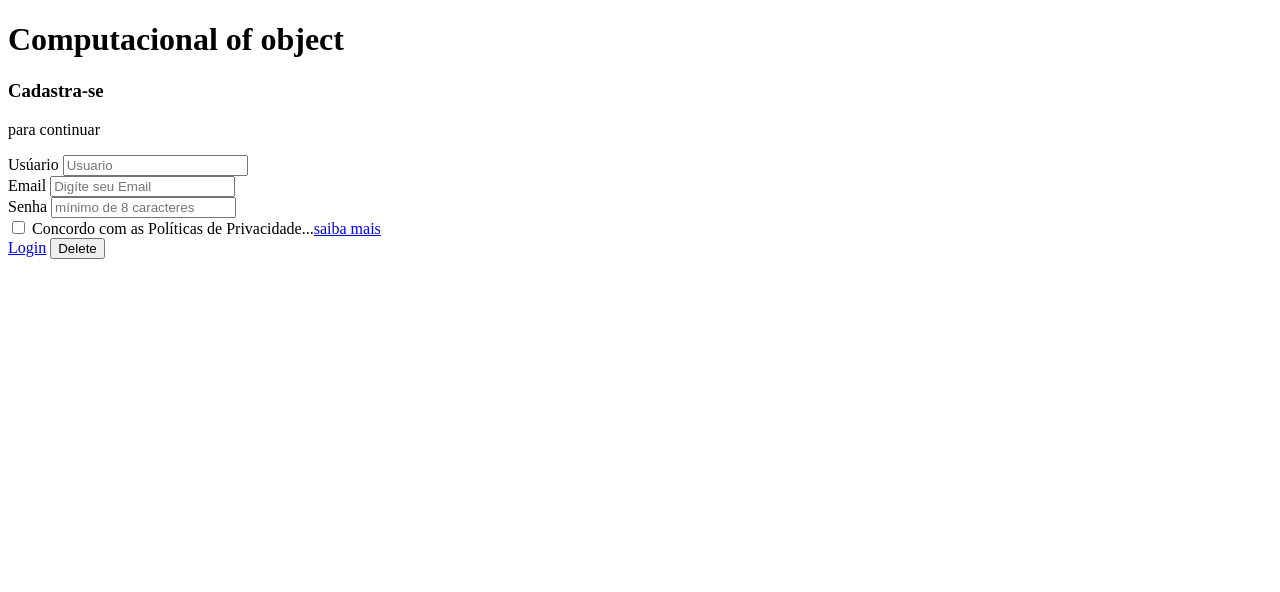
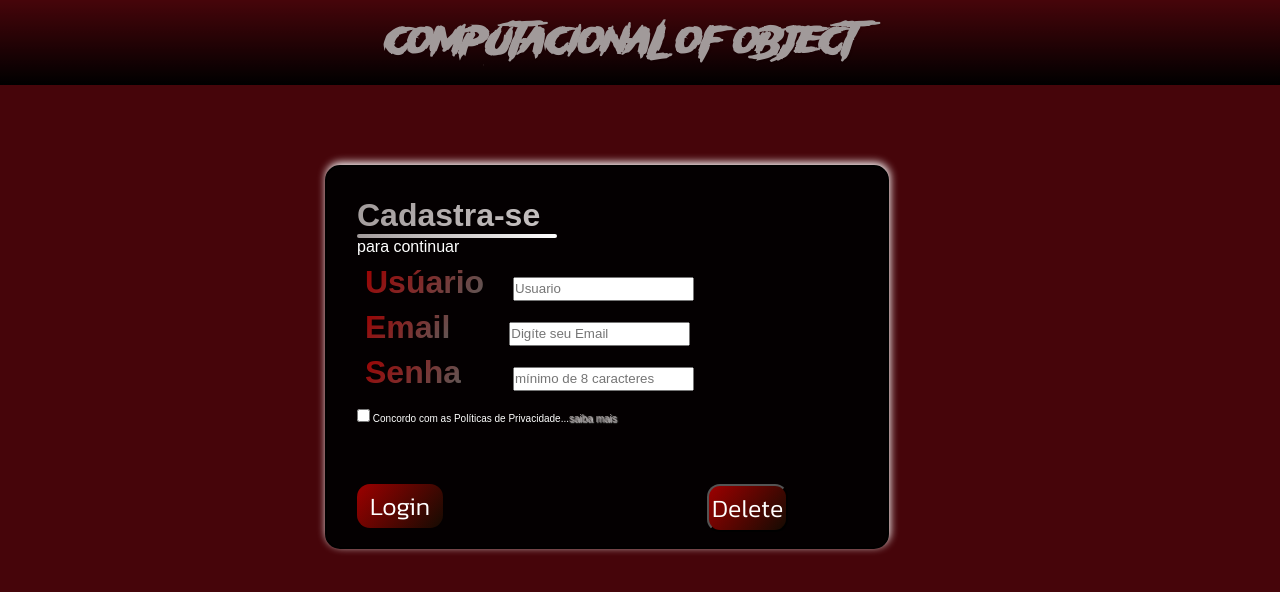
Before and after one commit to Jiraya660/projeto-cadastro, a plain HTML site: page index.html in a window 1280 px wide. Drawn offline with Linux system fonts and the light colour scheme; a web font is replaced by a local one.

Commit message:
att layout desktop

```diff
--- /dev/null
+++ b/estiloresponsivo/desktop.css
@@ -0,0 +1,208 @@
+@charset "UTF-8";
+
+
+@import url('https://fonts.googleapis.com/css2?family=Kanit:ital,wght@0,300;1,200&display=swap');
+
+
+@import url('https://fonts.googleapis.com/css2?family=Aboreto&display=swap');
+
+
+@font-face {
+font-family: 'Storm Gust';
+src: url(../fonts/storm_gust/Storm\ Gust.otf) format('opetype'),
+  url(../fonts/storm_gust/Storm\ Gust.ttf) format('truetype');
+font-style: normal;
+}
+
+:root {
+--color1: #3E0409;
+--color2: #040001;
+--color3: #A19A9A;
+--color4: #FFFFFF;
+--background-image: linear-gradient(-50deg, rgb(20, 11, 2), rgb(157, 0, 0));
+--background-image2: linear-gradient(-50deg, #ffffff, #A19A9A);
+--fontPrincipal: 'Storm Gust';
+--font2: 'Kanit';
+--font3: 'Aboreto';
+}
+
+* {
+font-family: Arial, Helvetica, sans-serif;
+margin: 0;
+padding: 0;
+}
+
+html {
+  height: 100vh;
+  width: 100vw;
+}
+
+body {
+  background-color: rgb(70, 5, 10);
+}
+
+#cabeçalho{
+  width: 100vw;
+  height: 85px;
+  background-image: linear-gradient(to top, black, transparent);
+}
+
+/*---Título principal---*/
+#container {
+  width: 100vw;
+  position: relative;
+}
+
+#content {
+  position: absolute;
+  top: 15px;
+}
+
+#tinta {
+  margin-left: 385px;
+  font-family: var(--fontPrincipal);
+  font-size: 3em;
+  color: rgb(161, 154, 154);
+  text-shadow: 1px 1px 2px rgb(0, 0, 0, 0.0955);
+}
+
+#tinta:hover {
+  cursor: pointer;
+}
+
+/* Conteúdo */
+#entrada {
+  width: 500px;
+  height: 320px;
+  border: 2px solid black;
+  position: absolute;
+  margin-top: 80px;
+  margin-left: 325px;
+  background-color: var(--color2);
+  padding: 30px;
+  border-radius: 15px;
+  color: white;
+  font-family: var(--font3);
+  box-shadow: 1px -2.5px 8px var(--color4);
+}
+
+/* config. cadastra-se */
+#are::after {
+  content: '';
+  height: 4px;
+  width: 200px;
+  display: block;
+  background-image: var(--background-image2);
+  border-radius: 2px;
+}
+
+#are {
+  background-image: var(--background-image2);
+  background-clip: text;
+  -webkit-background-clip: text;
+  color: transparent;
+  font-weight: bolder;
+  font-size: 2em;
+}
+
+#cubo {
+  font-family: var(--font3);
+  font-size: 15px;
+  margin-left: 10px;
+}
+.porta {
+  margin: 8px;
+  font-size: 2em;
+}
+
+/* Input de login */
+.buttom {
+  position: absolute;
+  margin-top: 60px;
+  color: var(--color4);
+  font-size: 25px;
+  width: 80px;
+  font-family: var(--font2);
+  background-image: linear-gradient(-50deg, rgb(20, 11, 2), rgb(157, 0, 0));
+  border-radius: 13px;
+  text-align: center;
+  text-decoration: none;
+  padding: 3px;
+}
+
+/*Input delete com gambiarra (lol lol)*/
+.portas {
+  position: relative;
+}
+
+.button {
+  padding: 3px;
+  margin-top: 60px;
+  margin-left: 350px;
+  color: var(--color4);
+  font-size: 25px;
+  font-family: var(--font2);
+  background-image: linear-gradient(-50deg, rgb(20, 11, 2), rgb(157, 0, 0));
+  cursor: pointer;
+  border-radius: 13px;
+}
+
+#ethernet {
+  margin-top: 20px;
+}
+/*Espaçamento das caixa do input*/
+.nick {
+  height: 20px;
+  margin-left: 20px;
+}
+
+.inputs {
+  height: 20px;
+  margin-left: 50px;
+}
+.input {
+ height: 20px;
+ margin-left: 43px;
+}
+
+.nick:focus {
+ background-color: var(--color3);
+ color: var(--color4);
+}
+
+.inputs:focus {
+ background-color: var(--color3);
+ color: var(--color4);
+}
+
+.input:focus {
+ background-color: var(--color3);
+ color: var(--color4);
+}
+
+/*Config das letras degrade*/
+.laibel {
+  background-image: linear-gradient(-50deg , rgba(227, 223, 219, 0.404), rgb(157, 0, 0));
+  background-clip: text;
+  -webkit-background-clip: text;
+  color: transparent;
+  font-weight: bold;
+}
+
+/*Saiba mais e checkbox*/
+#but {
+  position: relative;
+  font-size: 10px;
+}
+
+#autorais {
+  position: relative;
+  margin-top: 10px;
+}
+
+#sub {
+  position: relative;
+  text-decoration: none;
+  color: var(--color3);
+  text-shadow: 1px 1px 1.3px var(--color4);
+}
--- a/index.html
+++ b/index.html
@@ -14,6 +14,7 @@
 
     <!-- estilos css -->
     <link rel="stylesheet" href="estiloresponsivo/style.css" media="screen and (orientation: portrait)">
+    <link rel="stylesheet" href="estiloresponsivo/desktop.css" media="screen and (orientation: landscape)">
 
     <title>Aprofundando conhecimentos</title>
   </head>
```
Also changed, not shown: 1 other file.
